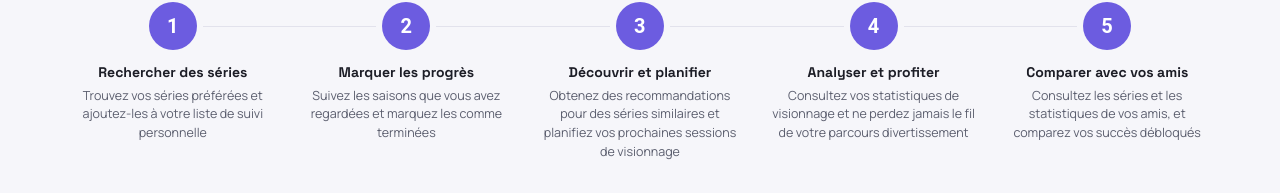
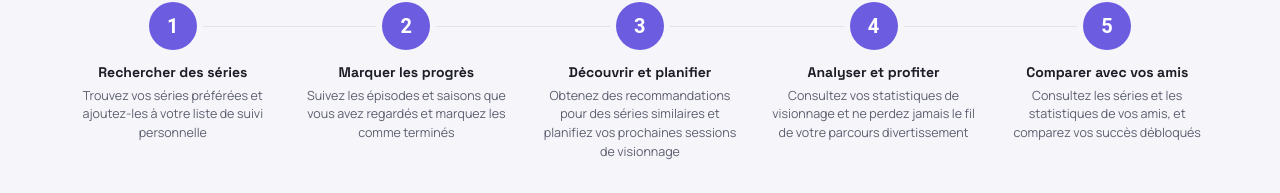
Before and after one commit to garrou/anothapp-v2, a Vue app: page / in a window 1280 px wide. Shown: the part 1391-1584 px from the top of the page. Built offline with nearby package versions, Linux system fonts and the light colour scheme; no server answers.

Commit message:
Add episode in text

```diff
--- a/src/constants/home.ts
+++ b/src/constants/home.ts
@@ -54,7 +54,7 @@ export const HOME_STEPS = [
     {
         id: 2,
         title: "Marquer les progrès",
-        description: "Suivez les saisons que vous avez regardées et marquez les comme terminées"
+        description: "Suivez les épisodes et saisons que vous avez regardés et marquez les comme terminés"
     },
     {
         id: 3,
```
